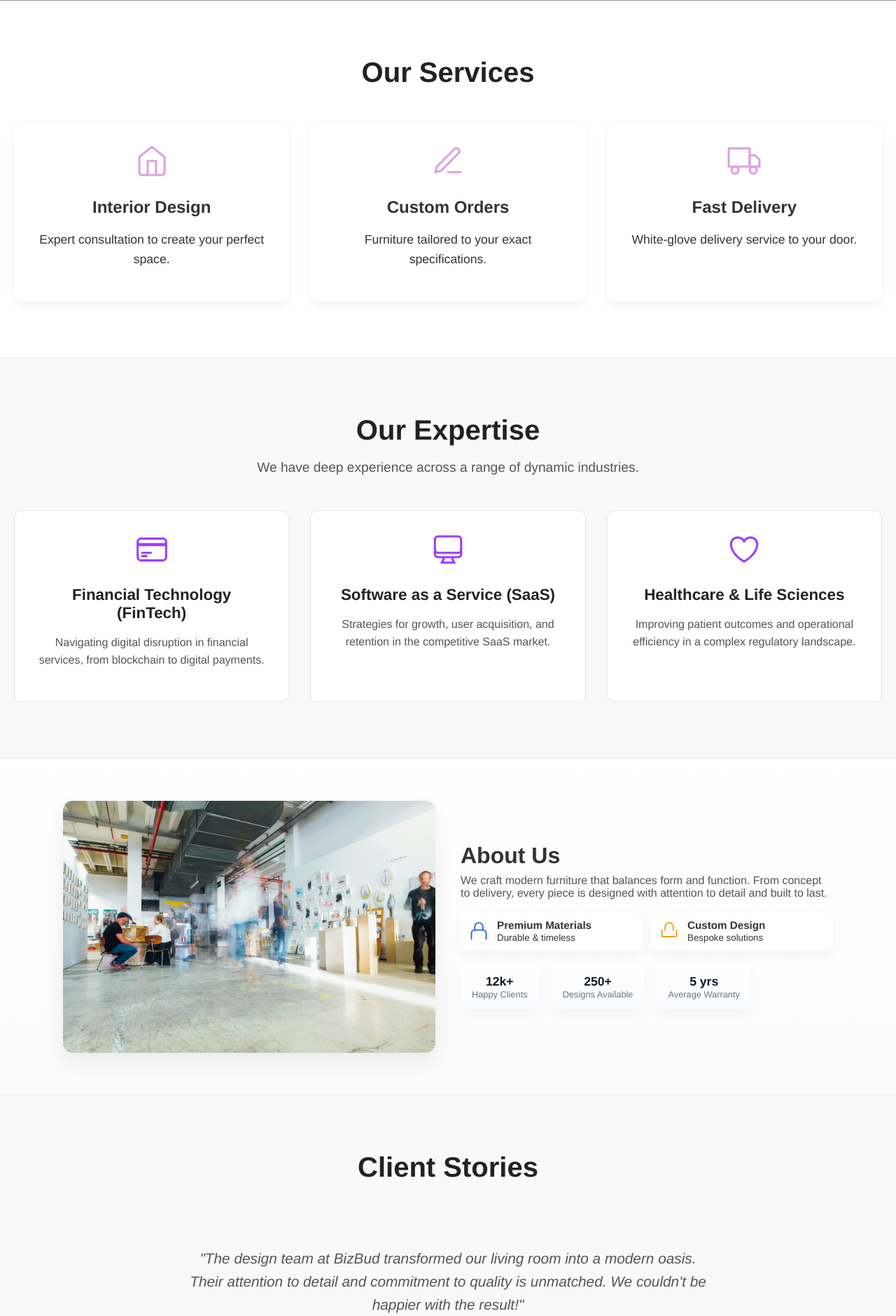
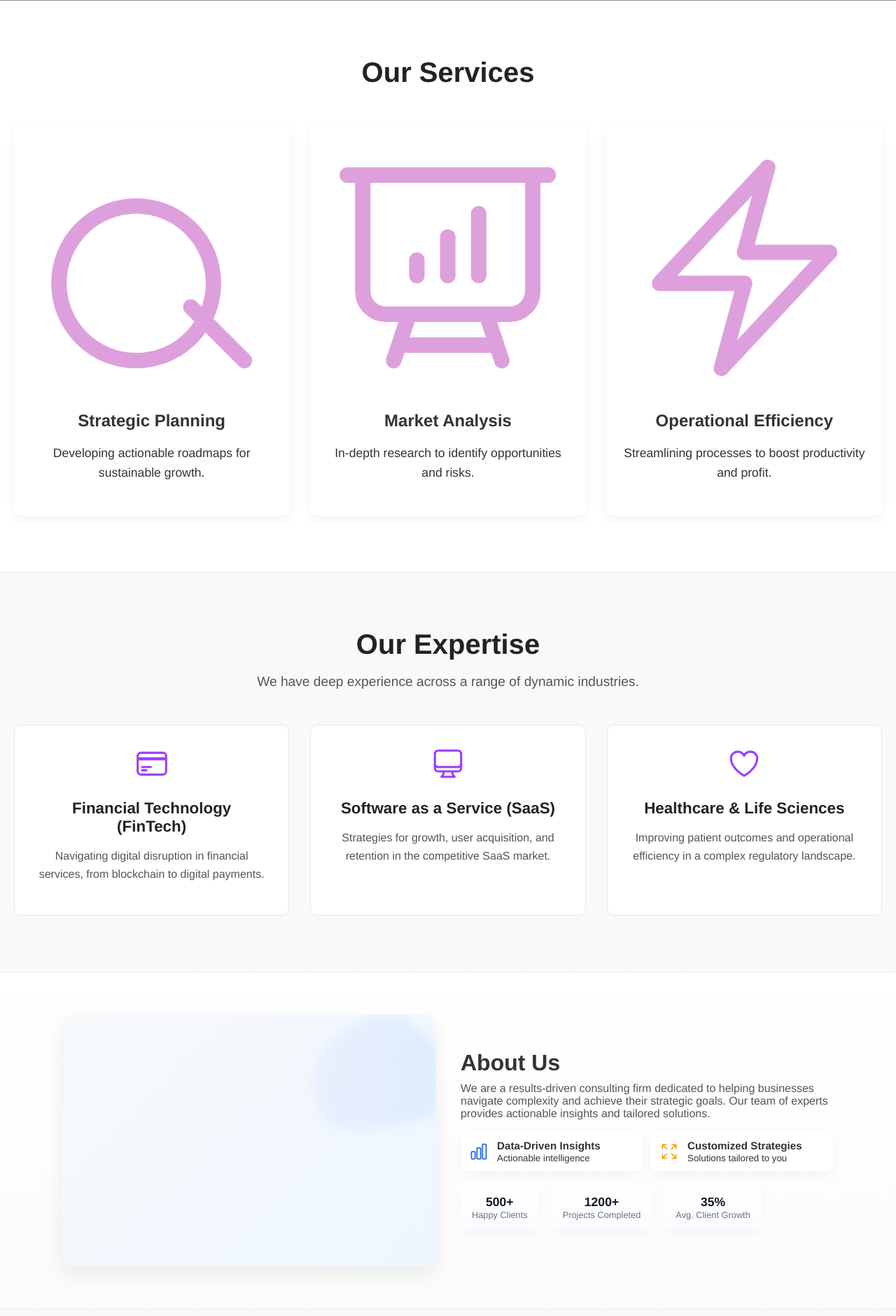
Before and after one commit to ravimal-irosha/A-website-for-a-digital-consulatncy-company, a PHP site: page / in a window 1280 px wide. Shown: the part 799-2679 px from the top of the page at 70% size. Run offline with PHP 8.4, Linux system fonts and the light colour scheme; grey boxes are pictures that could not be loaded.

Commit message:
Refactor site content for business consulting

```diff
--- a/index.php
+++ b/index.php
@@ -3,7 +3,7 @@
 <head>
     <meta charset="UTF-8">
     <meta name="viewport" content="width=device-width, initial-scale=1.0">
-    <title>BizBud - Modern Furniture</title>
+    <title>BizBud - Business Consulting</title>
 
     <link rel="preconnect" href="https://fonts.googleapis.com">
     <link rel="preconnect" href="https://fonts.gstatic.com" crossorigin>
@@ -41,24 +41,30 @@
             <div class="services-grid scroll-animate">
                 <div class="service-item">
                     <div class="service-icon">
-                        <svg xmlns="http://www.w3.org/2000/svg" width="48" height="48" viewBox="0 0 24 24" fill="none" stroke="currentColor" stroke-width="1.5" stroke-linecap="round" stroke-linejoin="round"><path d="M3 9l9-7 9 7v11a2 2 0 0 1-2 2H5a2 2 0 0 1-2-2z"></path><polyline points="9 22 9 12 15 12 15 22"></polyline></svg>
+                        <svg xmlns="http://www.w3.org/2000/svg" fill="none" viewBox="0 0 24 24" stroke-width="1.5" stroke="currentColor">
+                            <path stroke-linecap="round" stroke-linejoin="round" d="M10.5 6a7.5 7.5 0 100 15 7.5 7.5 0 000-15zM21 21l-5.2-5.2" />
+                        </svg>
                     </div>
-                    <h3>Interior Design</h3>
-                    <p>Expert consultation to create your perfect space.</p>
+                    <h3>Strategic Planning</h3>
+                    <p>Developing actionable roadmaps for sustainable growth.</p>
                 </div>
                 <div class="service-item">
                     <div class="service-icon">
-                        <svg xmlns="http://www.w3.org/2000/svg" width="48" height="48" viewBox="0 0 24 24" fill="none" stroke="currentColor" stroke-width="1.5" stroke-linecap="round" stroke-linejoin="round"><path d="M12 20h9"></path><path d="M16.5 3.5a2.121 2.121 0 0 1 3 3L7 19l-4 1 1-4L16.5 3.5z"></path></svg>
+                        <svg xmlns="http://www.w3.org/2000/svg" fill="none" viewBox="0 0 24 24" stroke-width="1.5" stroke="currentColor">
+                            <path stroke-linecap="round" stroke-linejoin="round" d="M3.75 3v11.25A2.25 2.25 0 006 16.5h2.25M3.75 3h-1.5m1.5 0h16.5m0 0h1.5m-1.5 0v11.25A2.25 2.25 0 0118 16.5h-2.25m-7.5 0h7.5m-7.5 0l-1 3m8.5-3l1 3m0 0l.5 1.5m-.5-1.5h-9.5m0 0l-.5 1.5M9 11.25v1.5M12 9v3.75m3-6v6" />
+                        </svg>
                     </div>
-                    <h3>Custom Orders</h3>
-                    <p>Furniture tailored to your exact specifications.</p>
+                    <h3>Market Analysis</h3>
+                    <p>In-depth research to identify opportunities and risks.</p>
                 </div>
                 <div class="service-item">
                     <div class="service-icon">
-                        <svg xmlns="http://www.w3.org/2000/svg" width="48" height="48" viewBox="0 0 24 24" fill="none" stroke="currentColor" stroke-width="1.5" stroke-linecap="round" stroke-linejoin="round"><rect x="1" y="3" width="15" height="13"></rect><polygon points="16 8 20 8 23 11 23 16 16 16 16 8"></polygon><circle cx="5.5" cy="18.5" r="2.5"></circle><circle cx="18.5" cy="18.5" r="2.5"></circle></svg>
+                        <svg xmlns="http://www.w3.org/2000/svg" fill="none" viewBox="0 0 24 24" stroke-width="1.5" stroke="currentColor">
+                            <path stroke-linecap="round" stroke-linejoin="round" d="M3.75 13.5l10.5-11.25L12 10.5h8.25L9.75 21.75 12 13.5H3.75z" />
+                        </svg>
                     </div>
-                    <h3>Fast Delivery</h3>
-                    <p>White-glove delivery service to your door.</p>
+                    <h3>Operational Efficiency</h3>
+                    <p>Streamlining processes to boost productivity and profit.</p>
                 </div>
             </div>
         </div>
@@ -109,51 +115,46 @@
                         <defs><linearGradient id="g" x1="0" x2="1"><stop offset="0" stop-color="#a5b4fc"/><stop offset="1" stop-color="#60a5fa"/></linearGradient></defs>
                         <path fill="url(#g)" d="M48.6,-61.8C63.2,-51.3,76.2,-37.4,83.6,-20.8C91.1,-4.1,92.9,15.2,84.4,28.3C75.9,41.4,57.9,48.4,40.2,53.2C22.5,58,5.1,60.6,-11.3,61.2C-27.7,61.7,-44.1,60.1,-55.2,50.6C-66.3,41.1,-72.1,23.7,-72.4,6.5C-72.6,-10.8,-67.3,-27.8,-57,-40C-46.6,-52.2,-31.3,-59.5,-15.2,-66.6C0.8,-73.7,17.6,-80.4,33.9,-73.1C50.2,-65.8,37.2,-72.4,48.6,-61.8Z" transform="translate(100 100)"/>
                     </svg>
-
-                    <!-- sample product image -->
-                    <img src="markus-spiske-3Wq2HI5mTaI-unsplash.jpg" alt="Showroom interior image">
                 </div>
 
                 <div class="about-content scroll-animate">
                     <h2>About Us</h2>
-                    <p class="lead">We craft modern furniture that balances form and function. From concept to delivery, every piece is designed with attention to detail and built to last.</p>
+                    <p class="lead">We are a results-driven consulting firm dedicated to helping businesses navigate complexity and achieve their strategic goals. Our team of experts provides actionable insights and tailored solutions.</p>
 
                     <div class="about-features">
                         <div class="feature">
-                            <svg viewBox="0 0 24 24" fill="none" stroke="#2563eb" stroke-width="1.6" stroke-linecap="round" stroke-linejoin="round">
-                                <path d="M3 21v-7a4 4 0 014-4h10a4 4 0 014 4v7"/>
-                                <path d="M7 10V6a5 5 0 0110 0v4"/>
+                            <svg xmlns="http://www.w3.org/2000/svg" fill="none" viewBox="0 0 24 24" stroke-width="1.5" stroke="#2563eb">
+                                <path stroke-linecap="round" stroke-linejoin="round" d="M3 13.125C3 12.504 3.504 12 4.125 12h2.25c.621 0 1.125.504 1.125 1.125v6.75C7.5 20.496 6.996 21 6.375 21h-2.25A1.125 1.125 0 013 19.875v-6.75zM9.75 8.625c0-.621.504-1.125 1.125-1.125h2.25c.621 0 1.125.504 1.125 1.125v11.25c0 .621-.504 1.125-1.125 1.125h-2.25a1.125 1.125 0 01-1.125-1.125V8.625zM16.5 4.125c0-.621.504-1.125 1.125-1.125h2.25C20.496 3 21 3.504 21 4.125v15.75c0 .621-.504 1.125-1.125 1.125h-2.25a1.125 1.125 0 01-1.125-1.125V4.125z" />
                             </svg>
                             <div>
-                                <h4>Premium Materials</h4>
-                                <small>Durable & timeless</small>
+                                <h4>Data-Driven Insights</h4>
+                                <small>Actionable intelligence</small>
                             </div>
                         </div>
 
                         <div class="feature">
-                            <svg viewBox="0 0 24 24" fill="none" stroke="#f59e0b" stroke-width="1.6" stroke-linecap="round" stroke-linejoin="round">
-                                <path d="M21 10v6a2 2 0 01-2 2H5a2 2 0 01-2-2v-6"/>
-                                <path d="M7 10V6a5 5 0 0110 0v4"/>
+                            <svg xmlns="http://www.w3.org/2000/svg" fill="none" viewBox="0 0 24 24" stroke-width="1.5" stroke="#f59e0b">
+                                <path stroke-linecap="round" stroke-linejoin="round" d="M3.75 3.75v4.5m0-4.5h4.5m-4.5 0L9 9M3.75 20.25v-4.5m0 4.5h4.5m-4.5 0L9 15M20.25 3.75h-4.5m4.5 0v4.5m0-4.5L15 9m5.25 11.25h-4.5m4.5 0v-4.5m0 4.5L15 15" />
                             </svg>
                             <div>
-                                <h4>Custom Design</h4>
-                                <small>Bespoke solutions</small>
+                                <h4>Customized Strategies</h4>
+                                <small>Solutions tailored to you</small>
                             </div>
                         </div>
                     </div>
 
                     <div class="about-stats" aria-hidden="true">
                         <div class="stat">
-                            <div class="num">12k+</div>
+                            <div class="num">500+</div>
                             <div class="label">Happy Clients</div>
                         </div>
                         <div class="stat">
-                            <div class="num">250+</div>
-                            <div class="label">Designs Available</div>
+                            <div class="num">1200+</div>
+                            <div class="label">Projects Completed</div>
                         </div>
                         <div class="stat">
-                            <div class="num">5 yrs</div>
-                            <div class="label">Average Warranty</div>
+                            <div class="num">35%</div>
+                            <div class="label">Avg. Client Growth</div>
                         </div>
                     </div>
                 </div>
@@ -166,16 +167,16 @@
             <h2 class="section-title">Client Stories</h2>
             <div class="testimonial-slider">
                 <div class="testimonial-item">
-                    <p class="testimonial-text">"The design team at BizBud transformed our living room into a modern oasis. Their attention to detail and commitment to quality is unmatched. We couldn't be happier with the result!"</p>
-                    <div class="testimonial-author">- Alex & Jamie</div>
+                    <p class="testimonial-text">"The strategic insights from BizBud were a game-changer. Our revenue increased by 40% in the first year alone. Their team is professional, data-driven, and truly invested in our success."</p>
+                    <div class="testimonial-author">- CEO, Tech Innovators Inc.</div>
                 </div>
                 <div class="testimonial-item">
-                    <p class="testimonial-text">"From the initial consultation to the final delivery, the process was seamless. The custom-ordered dining table is a work of art and the centerpiece of our home."</p>
-                    <div class="testimonial-author">- Sarah L.</div>
+                    <p class="testimonial-text">"Working with BizBud streamlined our operations and uncovered efficiencies we never thought possible. The impact on our bottom line was immediate and significant. Highly recommended."</p>
+                    <div class="testimonial-author">- COO, Global Logistics Co.</div>
                 </div>
                 <div class="testimonial-item">
-                    <p class="testimonial-text">"Fast, professional, and the furniture is absolutely stunning. The white-glove delivery service was the cherry on top. Highly recommend BizBud for any modern furniture needs."</p>
-                    <div class="testimonial-author">- Mark T.</div>
+                    <p class="testimonial-text">"Their market analysis was incredibly thorough and gave us the confidence to enter a new vertical. The launch was a massive success, and we owe a great deal of that to BizBud's guidance."</p>
+                    <div class="testimonial-author">- Founder, ScaleUp SaaS</div>
                 </div>
             </div>
         </div>
```
